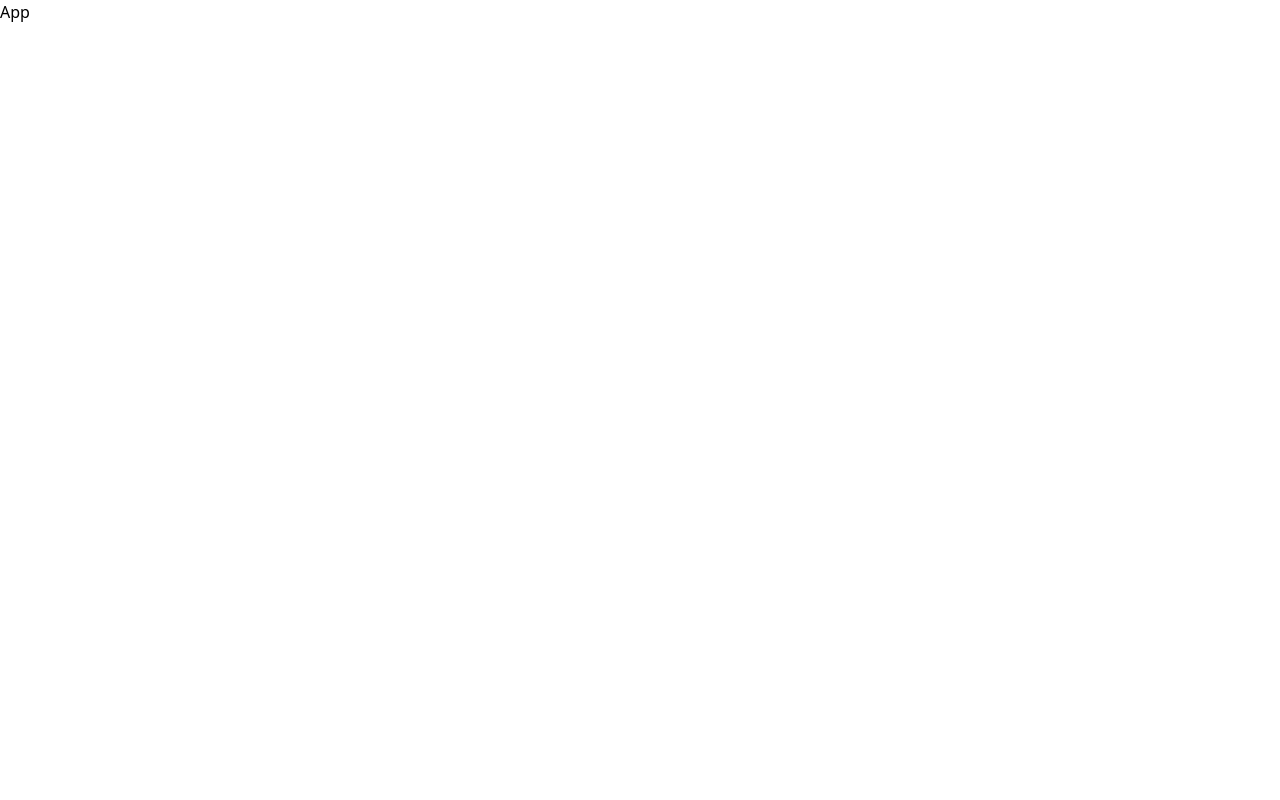
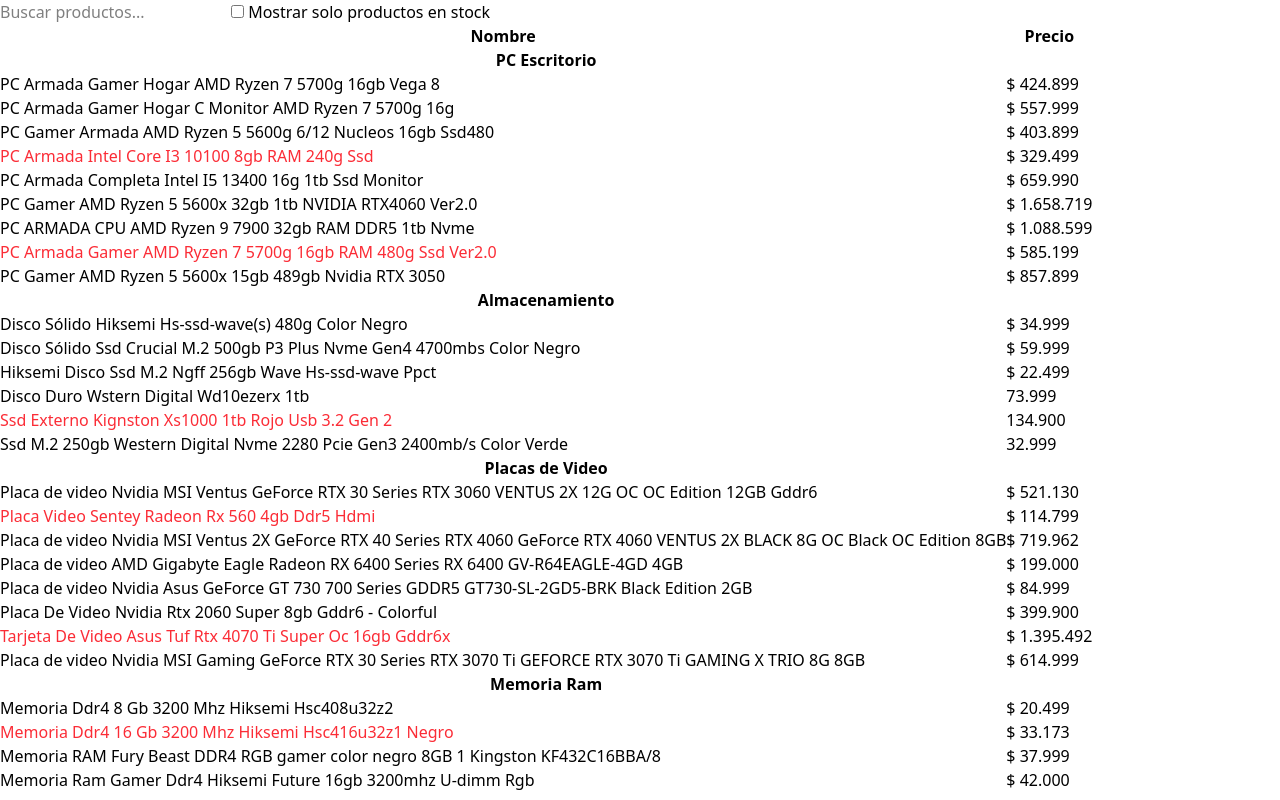
Before and after one commit to MatiCasiba/desafio-15-pensar-en-react, a React (Vite) app: page / in a window 1280 px wide. Built offline with nearby package versions, Linux system fonts and the light colour scheme.

Commit message:
Armando la lista de productos (stocks, no stocks), función de cada componente y filtros

```diff
--- a/index.html
+++ b/index.html
@@ -3,7 +3,7 @@
   <head>
     <meta charset="UTF-8" />
     <meta name="viewport" content="width=device-width, initial-scale=1.0" />
-    <title>Vite + React</title>
+    <title>Desafio 15</title>
   </head>
   <body>
     <div id="root"></div>
--- a/src/App.jsx
+++ b/src/App.jsx
@@ -1,8 +1,12 @@
+import TablaProductosFilrable from "./components/TablaProductosFilrable"
+import productos from "./constants/productos"
 
 
 const App = () => {
   return (
-    <div>App</div>
+    <div>
+      <TablaProductosFilrable productos={productos} />
+    </div>
   )
 }
 
--- a/src/components/BarraBuscadora.jsx
+++ b/src/components/BarraBuscadora.jsx
@@ -0,0 +1,25 @@
+
+const BarraBuscadora = ({textoFiltrado, soloEnStock, filtroCambioTexto, soloEnStockCambio}) => {
+  return (
+    <form>
+        <input
+            type="text"
+            value={textoFiltrado}
+            placeholder='Buscar productos... '
+            onChange={(e)=> filtroCambioTexto(e.target.value)}
+        />
+        <label htmlFor="stock">
+            <input
+                id='stock'
+                type="checkbox"
+                checked={soloEnStock}
+                onChange={(e)=> soloEnStockCambio(e.target.checked)}
+            />
+            {' '}
+            Mostrar solo productos en stock
+        </label>
+    </form>
+  )
+}
+
+export default BarraBuscadora
--- a/src/components/FilaCategoriasProductos.jsx
+++ b/src/components/FilaCategoriasProductos.jsx
@@ -0,0 +1,12 @@
+
+const FilaCategoriasProductos = ({categoria}) => {
+  return (
+    <tr>
+        <th colSpan="2">
+            {categoria}
+        </th>
+    </tr>
+  )
+}
+
+export default FilaCategoriasProductos
--- a/src/components/FilaProductos.jsx
+++ b/src/components/FilaProductos.jsx
@@ -0,0 +1,15 @@
+
+const FilaProductos = ({producto}) => {
+  const nombre = producto.stocked ? producto.nombre :
+    <span className="text-red-500">
+        {producto.nombre}
+    </span>
+  return (
+    <tr>
+        <td>{nombre}</td>
+        <td>{producto.precio}</td>
+    </tr>
+  )
+}
+
+export default FilaProductos
--- a/src/components/TablaProductos.jsx
+++ b/src/components/TablaProductos.jsx
@@ -0,0 +1,45 @@
+import FilaCategoriasProductos from "./FilaCategoriasProductos"
+import FilaProductos from "./FilaProductos"
+
+const TablaProductos = ({ productos, textoFiltrado, soloEnStock }) => {
+  const filas = []
+  let ultimaCategoria = null
+
+  productos.forEach((producto) => {
+    if (
+        producto.nombre.toLowerCase().indexOf(
+            textoFiltrado.toLowerCase()
+        ) === -1
+    ) {
+        return;
+    }
+
+    if (soloEnStock && !producto.stocked){
+        return;
+    }
+
+    if (producto.categoria !== ultimaCategoria) {
+      filas.push(
+        <FilaCategoriasProductos categoria={producto.categoria} key={producto.categoria} />
+      )
+    }
+    filas.push(
+      <FilaProductos producto={producto} key={producto.nombre} />
+    )
+    ultimaCategoria = producto.categoria
+  })
+
+  return (
+    <table>
+      <thead>
+        <tr>
+          <th>Nombre</th>
+          <th>Precio</th>
+        </tr>
+      </thead>
+      <tbody>{filas}</tbody>
+    </table>
+  )
+}
+
+export default TablaProductos
--- a/src/components/TablaProductosFilrable.jsx
+++ b/src/components/TablaProductosFilrable.jsx
@@ -0,0 +1,27 @@
+import { useState } from "react"
+import BarraBuscadora from "./BarraBuscadora"
+import TablaProductos from "./TablaProductos"
+
+const TablaProductosFilrable = ({productos}) => {
+  const [textoFiltrado, setTextoFiltrado] = useState('')
+  const [soloEnStock, setSoloEnStock] = useState(false)
+
+  return (
+    <div>
+        <BarraBuscadora
+            textoFiltrado={textoFiltrado}
+            soloEnStock={soloEnStock}
+            filtroCambioTexto={setTextoFiltrado}
+            soloEnStockCambio={setSoloEnStock}
+
+        />
+        <TablaProductos
+            productos={productos}
+            textoFiltrado={textoFiltrado}
+            soloEnStock={soloEnStock}
+        />
+    </div>
+  )
+}
+
+export default TablaProductosFilrable
--- a/src/constants/productos.js
+++ b/src/constants/productos.js
@@ -0,0 +1,34 @@
+const productos = [
+    { categoria: 'PC Escritorio', precio: "$ 424.899", stocked: true, nombre: 'PC Armada Gamer Hogar AMD Ryzen 7 5700g 16gb Vega 8'},
+    { categoria: 'PC Escritorio', precio: "$ 557.999", stocked: true, nombre: 'PC Armada Gamer Hogar C Monitor AMD Ryzen 7 5700g 16g'},
+    { categoria: 'PC Escritorio', precio: "$ 403.899", stocked: true, nombre: 'PC Gamer Armada AMD Ryzen 5 5600g 6/12 Nucleos 16gb Ssd480'},
+    { categoria: 'PC Escritorio', precio: "$ 329.499", stocked: false, nombre: 'PC Armada Intel Core I3 10100 8gb RAM 240g Ssd'},
+    { categoria: 'PC Escritorio', precio: "$ 659.990", stocked: true, nombre: 'PC Armada Completa Intel I5 13400 16g 1tb Ssd Monitor'},
+    { categoria: 'PC Escritorio', precio: "$ 1.658.719", stocked: true, nombre: 'PC Gamer AMD Ryzen 5 5600x 32gb 1tb NVIDIA RTX4060 Ver2.0'},
+    { categoria: 'PC Escritorio', precio: "$ 1.088.599", stocked: true, nombre: 'PC ARMADA CPU AMD Ryzen 9 7900 32gb RAM DDR5 1tb Nvme'},
+    { categoria: 'PC Escritorio', precio: "$ 585.199", stocked: false, nombre: 'PC Armada Gamer AMD Ryzen 7 5700g 16gb RAM 480g Ssd Ver2.0'},
+    { categoria: 'PC Escritorio', precio: "$ 857.899", stocked: true, nombre: 'PC Gamer AMD Ryzen 5 5600x 15gb 489gb Nvidia RTX 3050'},
+
+    { categoria: 'Almacenamiento', precio: "$ 34.999", stocked: true, nombre: 'Disco Sólido Hiksemi Hs-ssd-wave(s) 480g Color Negro'},
+    { categoria: 'Almacenamiento', precio: "$ 59.999", stocked: true, nombre: 'Disco Sólido Ssd Crucial M.2 500gb P3 Plus Nvme Gen4 4700mbs Color Negro'},
+    { categoria: 'Almacenamiento', precio: "$ 22.499", stocked: true, nombre: 'Hiksemi Disco Ssd M.2 Ngff 256gb Wave Hs-ssd-wave Ppct '},
+    { categoria: 'Almacenamiento', precio: "73.999", stocked: true, nombre: 'Disco Duro Wstern Digital Wd10ezerx 1tb'},
+    { categoria: 'Almacenamiento', precio: "134.900", stocked: false, nombre: 'Ssd Externo Kignston Xs1000 1tb Rojo Usb 3.2 Gen 2'},
+    { categoria: 'Almacenamiento', precio: "32.999", stocked: true, nombre: 'Ssd M.2 250gb Western Digital Nvme 2280 Pcie Gen3 2400mb/s Color Verde'},
+
+    { categoria: 'Placas de Video', precio: "$ 521.130", stocked: true, nombre: 'Placa de video Nvidia MSI Ventus GeForce RTX 30 Series RTX 3060 VENTUS 2X 12G OC OC Edition 12GB Gddr6'},
+    { categoria: 'Placas de Video', precio: "$ 114.799", stocked: false, nombre: 'Placa Video Sentey Radeon Rx 560 4gb Ddr5 Hdmi'},
+    { categoria: 'Placas de Video', precio: "$ 719.962", stocked: true, nombre: 'Placa de video Nvidia MSI Ventus 2X GeForce RTX 40 Series RTX 4060 GeForce RTX 4060 VENTUS 2X BLACK 8G OC Black OC Edition 8GB'},
+    { categoria: 'Placas de Video', precio: "$ 199.000", stocked: true, nombre: 'Placa de video AMD Gigabyte Eagle Radeon RX 6400 Series RX 6400 GV-R64EAGLE-4GD 4GB'},
+    { categoria: 'Placas de Video', precio: "$ 84.999", stocked: true, nombre: 'Placa de video Nvidia Asus GeForce GT 730 700 Series GDDR5 GT730-SL-2GD5-BRK Black Edition 2GB'},
+    { categoria: 'Placas de Video', precio: "$ 399.900", stocked: true, nombre: 'Placa De Video Nvidia Rtx 2060 Super 8gb Gddr6 - Colorful'},
+    { categoria: 'Placas de Video', precio: "$ 1.395.492", stocked: false, nombre: 'Tarjeta De Video Asus Tuf Rtx 4070 Ti Super Oc 16gb Gddr6x'},
+    { categoria: 'Placas de Video', precio: "$ 614.999", stocked: true, nombre: 'Placa de video Nvidia MSI Gaming GeForce RTX 30 Series RTX 3070 Ti GEFORCE RTX 3070 Ti GAMING X TRIO 8G 8GB'},
+
+    { categoria: 'Memoria Ram', precio: "$ 20.499", stocked: true, nombre: 'Memoria Ddr4 8 Gb 3200 Mhz Hiksemi Hsc408u32z2'},
+    { categoria: 'Memoria Ram', precio: "$ 33.173", stocked: false, nombre: 'Memoria Ddr4 16 Gb 3200 Mhz Hiksemi Hsc416u32z1 Negro'},
+    { categoria: 'Memoria Ram', precio: "$ 37.999", stocked: true, nombre: 'Memoria RAM Fury Beast DDR4 RGB gamer color negro 8GB 1 Kingston KF432C16BBA/8'},
+    { categoria: 'Memoria Ram', precio: "$ 42.000", stocked: true, nombre: 'Memoria Ram Gamer Ddr4 Hiksemi Future 16gb 3200mhz U-dimm Rgb'}
+];
+
+export default productos
```
Also changed, not shown: 1 other file (tests, documents, lock files or other folders).
